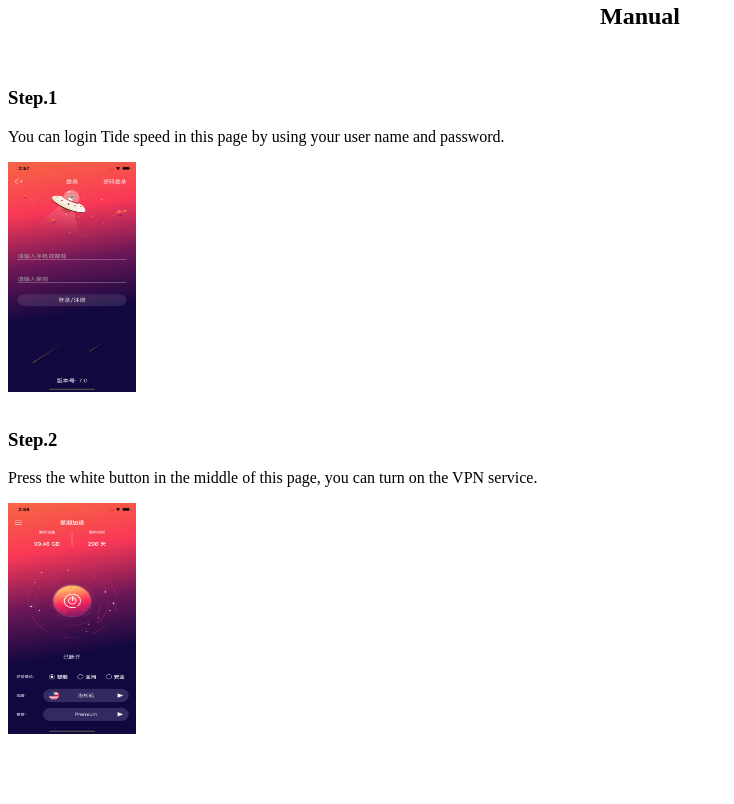
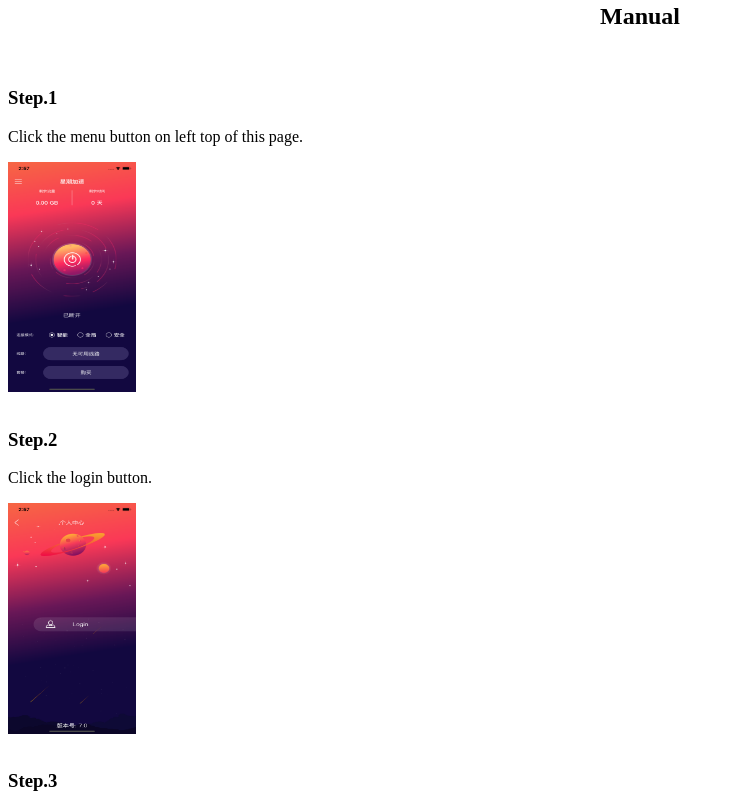
Before and after one commit to xingchao-tide/xingchao-tide.github.io, a plain HTML site: page index.html in a window 1280 px wide. Shown: the part 1876-2680 px from the top of the page, without its empty margins (0-734 px from the left). Before the commit the page ends 2618 px from the top, so only its background shows below. Drawn offline with Linux system fonts and the light colour scheme.

Commit message:
add imgs and manual

```diff
--- a/index.html
+++ b/index.html
@@ -139,6 +139,26 @@
       Step.1
     </h3>
     <p>
+      Click the menu button on left top of this page.
+    </p>
+    <div>
+      <img class="image" src="notLogin.png">
+    </div>
+    </br>
+    <h3>
+      Step.2
+    </h3>
+    <p>
+      Click the login button.
+    </p>
+    <div>
+      <img class="image" src="sideBar.png">
+    </div>
+    </br>
+    <h3>
+      Step.3
+    </h3>
+    <p>
       You can login Tide speed in this page by using your user name and password.
     </p>
     <div>
@@ -146,7 +166,7 @@
     </div>
     </br>
     <h3>
-      Step.2
+      Step.4
     </h3>
     <p>
       Press the white button in the middle of this page, you can turn on the VPN service.
```
